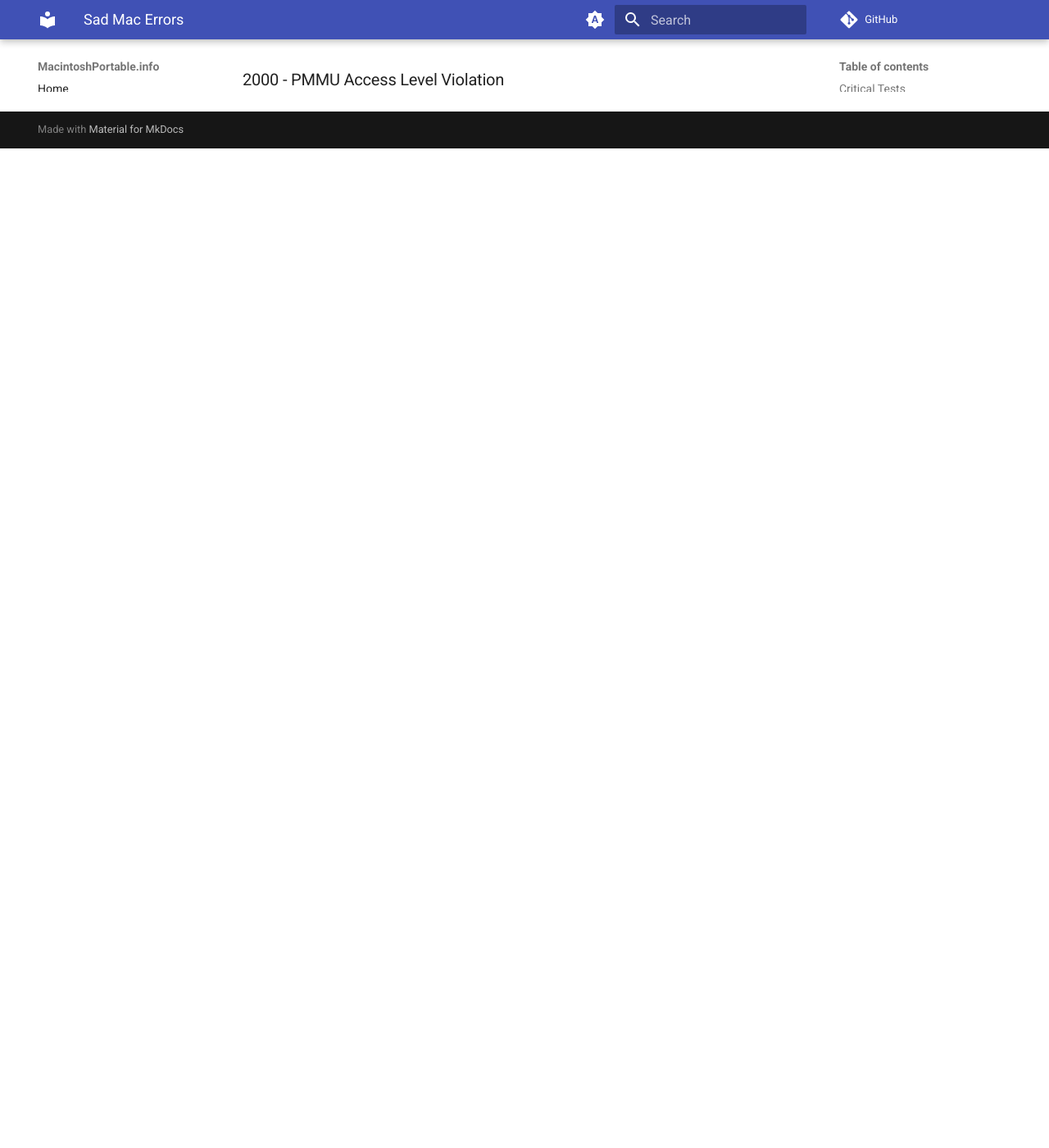
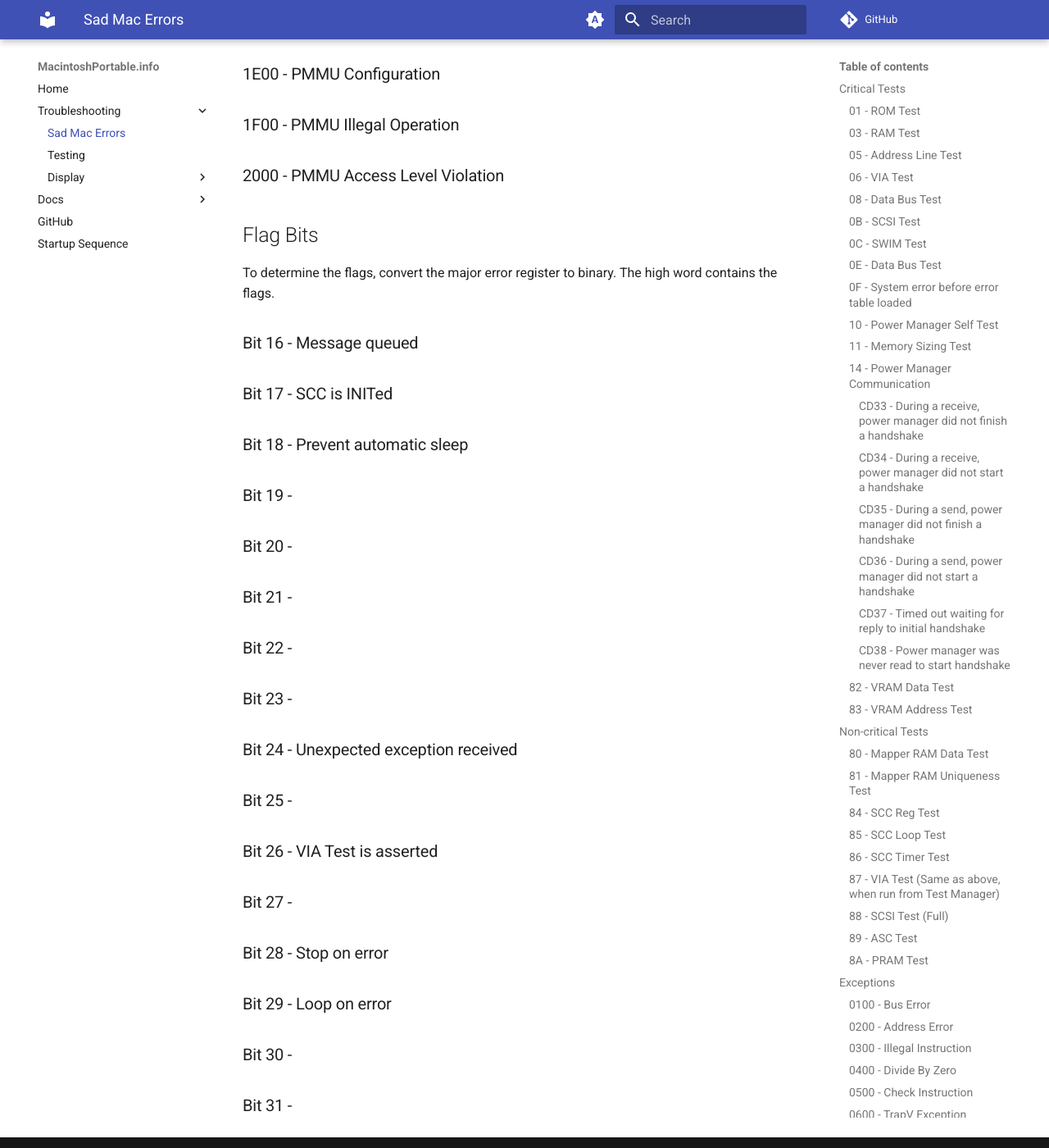
Before and after one commit to rezafouladian/MacintoshPortable, an MkDocs documentation site: the page built from docs/SadMac.md, in a window 1280 px wide and 1400 px high, scrolled down 4424 px. Shown: the whole window at 82% size. Built offline with MkDocs 1.6.1 and Material for MkDocs 9.7.7, drawn with Linux system fonts in a browser that asks for light colours; comment, search, counter and statistics services are not loaded; before the commit the page ends 4605 px from its top, so only the background shows below that; some of the changed text lies outside the part shown.

Commit message:
Add flag bits

```diff
--- a/docs/SadMac.md
+++ b/docs/SadMac.md
@@ -1,3 +1,5 @@
+For whatever reason, many of the error codes in Apple's Developer Note for the Macintosh Portable are wrong. It seems most other sites and documentation have copied from that in some way, because everything I see online also has the same mistakes.
+
 ## Critical Tests
 ### 01 - ROM Test
 This test calculates the sum of all bytes of the ROM (4 bytes at a time) minus the 4 byte checksum at the beginning.
@@ -77,3 +79,21 @@ The minor error code is the current location of the stack pointer.
 ### 1E00 - PMMU Configuration
 ### 1F00 - PMMU Illegal Operation
 ### 2000 - PMMU Access Level Violation
+## Flag Bits
+To determine the flags, convert the major error register to binary. The high word contains the flags.
+### Bit 16 - Message queued
+### Bit 17 - SCC is INITed
+### Bit 18 - Prevent automatic sleep
+### Bit 19 -
+### Bit 20 -
+### Bit 21 -
+### Bit 22 -
+### Bit 23 -
+### Bit 24 - Unexpected exception received
+### Bit 25 -
+### Bit 26 - VIA Test is asserted
+### Bit 27 -
+### Bit 28 - Stop on error
+### Bit 29 - Loop on error
+### Bit 30 -
+### Bit 31 -
```
